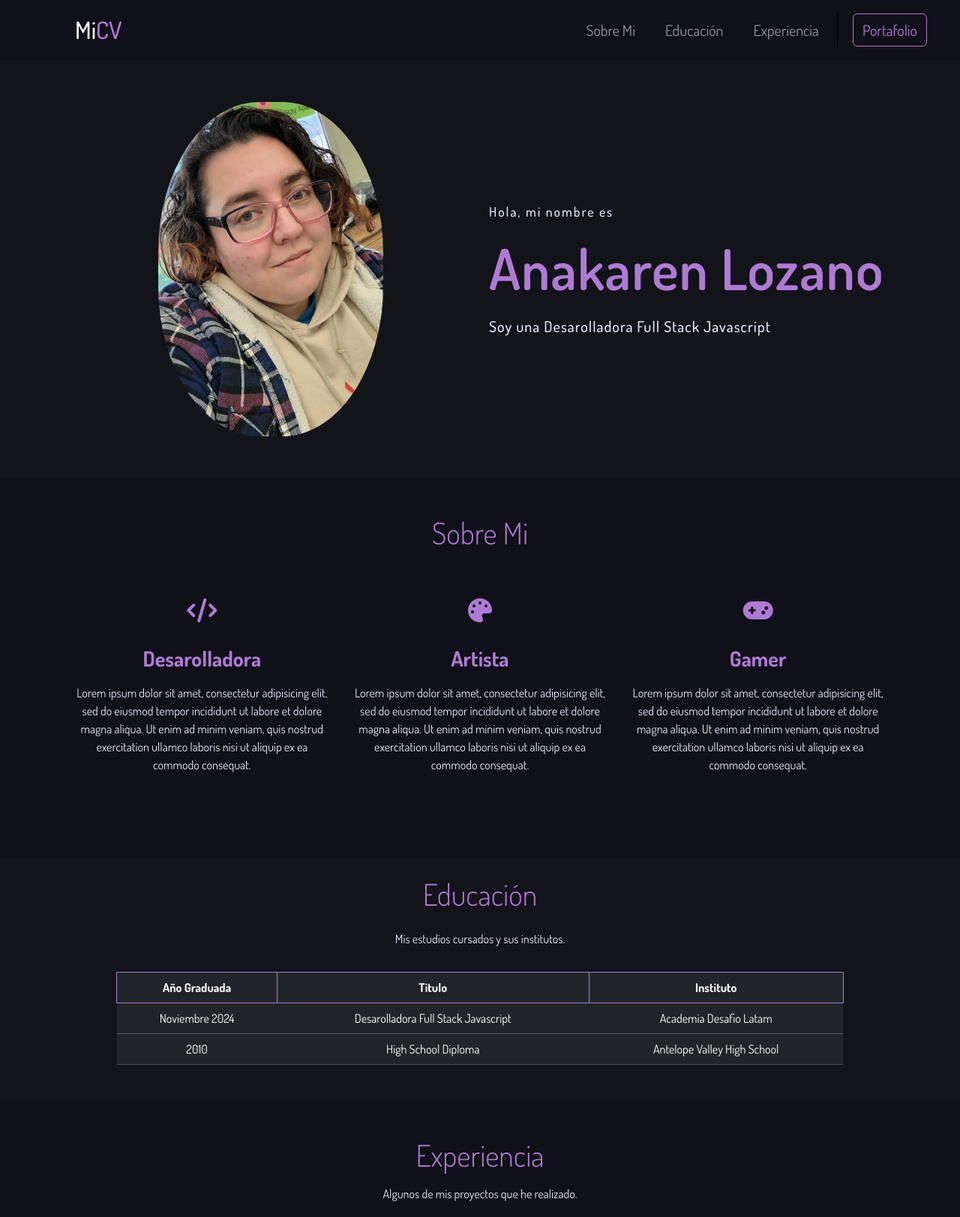
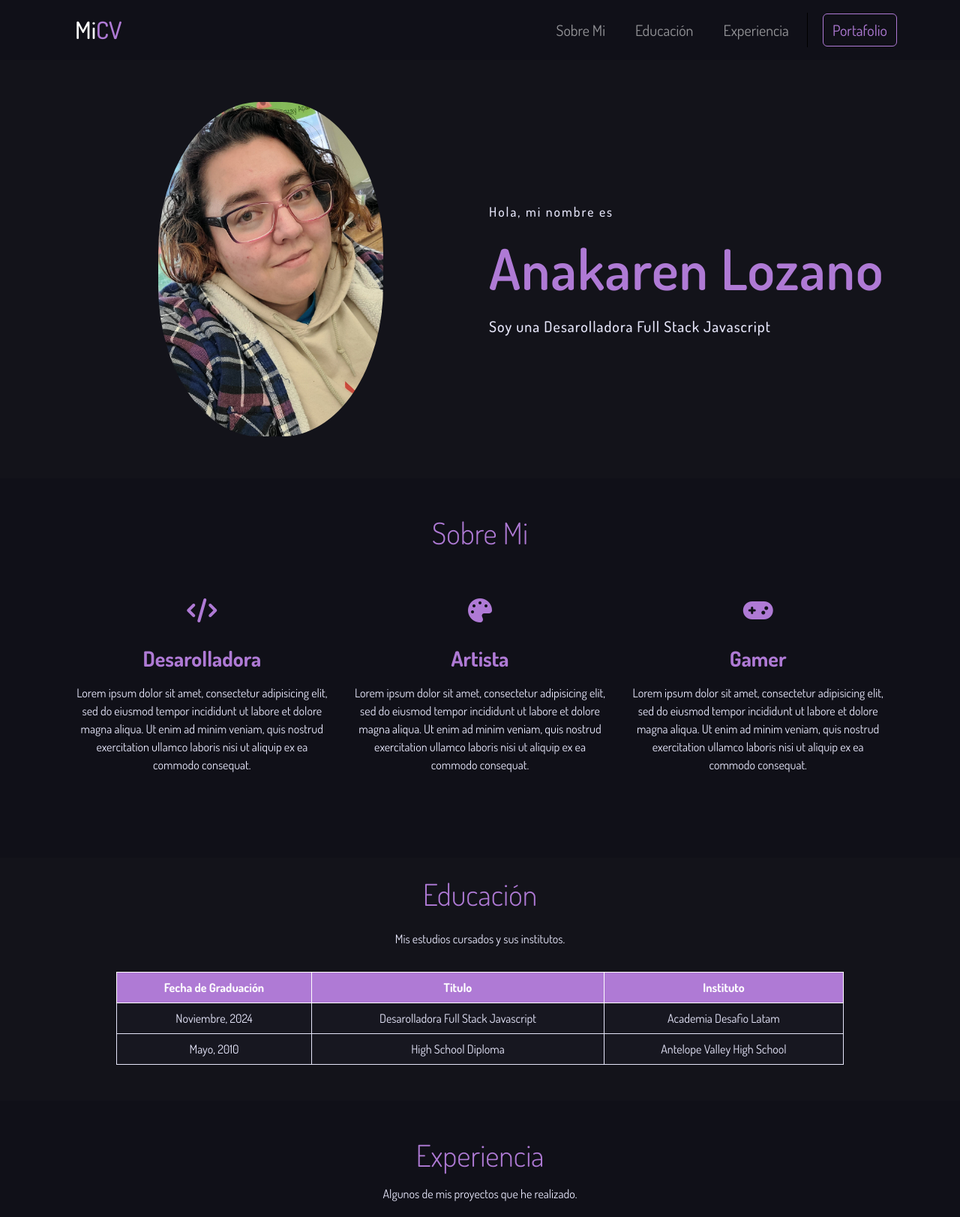
Before and after one commit to akllozz/ProyectoCV, a plain HTML site: page index.html in a window 1280 px wide. Shown: the top 1623 px of the page at 75% size. Drawn offline with nearby package versions, Linux system fonts and the light colour scheme.

Commit message:
Minor Edit Changes

```diff
--- a/assets/css/style.css
+++ b/assets/css/style.css
@@ -113,6 +113,21 @@ h3{
   width: 80%;
 }
 
+th{
+  background-color: #AF7Ad5 !important;
+}
+
+td{
+  background-color: #171720 !important;
+  color:#e6e6fa !important;
+}
+
+.tabla tr, th, td{
+border: 1px solid;
+}
+
+
+
 /* EXPERIENCIA */
 
 .exp-custom{
@@ -124,58 +139,9 @@ h3{
 }
 
 
-
-
 /* FOOTER */
 
 footer{
   color: #AF7Ad5;
   height: 5rem;
 }
-
- /* PORTAFOLIO */
-
-.containtb{
-  padding-top: 8rem;
-  margin-top: 2rem;
-  padding-bottom: 4rem;
-}
-
-.foot2{
-  background-color: #101018;
-}
-
-.tabla{
-    border: .0625rem solid #AF7Ad5;
-    background-color: #101018;
-    margin: auto;
-}
-
-.tabla tr, th {
-  border: 1px solid #AF7Ad5;
-  background-color: #101018;
-}
-
-.card-img-top {
-  width: 100%;
-  height: 30vh;
-  object-fit: cover;
-  }
-
-.card{
-  background-color: #171720;
-  color: #AF7Ad5;
-  font-weight: 600;
-  letter-spacing: .0625rem;
-}
-
-
-.btn-outline-secondary {
-  border-color: #AF7Ad5;
-  color: #e6e6fa;
-}
-
-.btn-outline-secondary:hover {
-  background-color: #101018;
-  border-color: #AF7Ad5;
-}
--- /dev/null
+++ b/assets/css/styleportafolio.css
@@ -0,0 +1,105 @@
+@import url('https://fonts.googleapis.com/css2?family=Dosis:wght@200..800&display=swap');
+
+
+a{
+  text-decoration: none;
+  color: #AF7Ad5;
+}
+body {
+  background-color: #13131a;
+  color: #e6e6fa;
+  font-family: 'Dosis', 'Arial', 'Helvetica';
+}
+
+span{
+  color:#AF7Ad5;
+}
+
+/* NAV BAR */
+
+.navbar {
+  height: 5rem;
+  background-color: #101018;
+  font-size: 1.25rem;
+}
+
+.navbar-brand{
+font-size: 2rem;
+font-weight: 500;
+margin-left: 2rem;
+}
+
+.navbar-nav{
+  display: flex;
+  gap: 1.5rem;
+  border-right: 1px solid #000;
+  color: #e6e6fa;
+}
+
+.navbar-collapse{
+display: flex;
+gap: 1.25rem;
+background-color: #101018;
+padding: 1rem;
+}
+
+.btn-port{
+margin-right: 2rem;
+font-size: 1.25rem;
+}
+
+.btn-outline-light {
+border-color: #AF7Ad5;
+color: #e6e6fa;
+}
+
+.btn-outline-light:hover {
+background-color: #171720;
+border-color: #AF7Ad5;
+}
+
+
+.containtb{
+    padding-top: 8rem;
+    margin-top: 2rem;
+    padding-bottom: 4rem;
+  }
+
+  .foot2{
+    background-color: #101018;
+  }
+
+  .tabla{
+      border: .0625rem solid #AF7Ad5;
+      background-color: #101018;
+      margin: auto;
+  }
+
+  .tabla tr, th, td{
+    border: 1px solid #AF7Ad5;
+    background-color: #101018;
+  }
+
+  .card-img-top {
+    width: 100%;
+    height: 30vh;
+    object-fit: cover;
+    }
+
+  .card{
+    background-color: #171720;
+    color: #AF7Ad5;
+    font-weight: 600;
+    letter-spacing: .0625rem;
+  }
+
+
+  .btn-outline-secondary {
+    border-color: #AF7Ad5;
+    color: #e6e6fa;
+  }
+
+  .btn-outline-secondary:hover {
+    background-color: #101018;
+    border-color: #AF7Ad5;
+  }
--- a/index.html
+++ b/index.html
@@ -30,7 +30,7 @@
           <a class="nav-link" aria-current="page" href="#educacion">Educación</a>
           <a class="nav-link" href="#experiencia">Experiencia</a>
         </div>
-        <button class="btn btn-outline-light me-2 btn-port" type="button"><a href="./portafolio.html">Portafolio</a></button>
+        <button class="btn btn-outline-light me-5 btn-port" type="button"><a href="./portafolio.html">Portafolio</a></button>
         </div>
       </div>
   </nav>
@@ -106,26 +106,27 @@
 </p>
 
 <div class="container contain p-2">
-<table class="table table-dark">
-  <thead>
+<table class="table">
+  <thead class="table-dark">
     <tr>
-      <th scope="col">Año Graduada</th>
-      <th scope="col">Titulo</th>
-      <th scope="col">Instituto</th>
+      <th>Fecha de Graduación</th>
+      <th>Titulo</th>
+      <th>Instituto</th>
     </tr>
   </thead>
   <tbody>
     <tr>
-      <td>Noviembre 2024</td>
+      <td>Noviembre, 2024</td>
       <td>Desarolladora Full Stack Javascript</td>
       <td>Academia Desafio Latam</td>
     </tr>
     <tr>
-      <td>2010</td>
+      <td>Mayo, 2010</td>
       <td>High School Diploma</td>
       <td>Antelope Valley High School</td>
     </tr>
   </tbody>
+
 </table>
 </div>
 </section>
```
Also changed, not shown: portafolio.html (+2 -4 lines).
